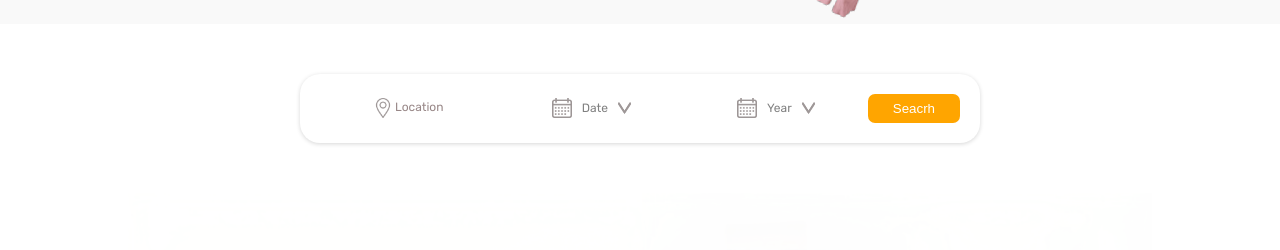
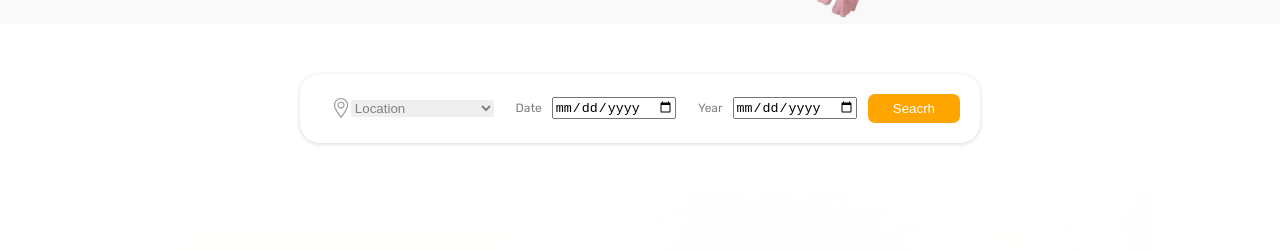
Before and after one commit to Jayaram-s-kumar/praoud, a plain HTML site: page index.html in a window 1280 px wide. Shown: the part 476-726 px from the top of the page. Drawn offline with Linux system fonts and the light colour scheme.

Commit message:
updated select

```diff
--- a/index.html
+++ b/index.html
@@ -92,23 +92,42 @@
             <div class="location">
                 <img src="./location.png" alt="" />
 
-                <select="" id="">
-                    <option value="" style="color: rgb(152, 135, 135); font-size: 12px;">Location</option>
 
 
-                    </select>
+                <select name="" id="">
+                    <option value="">Location</option>
+                    <option value="">Alappuzha</option>
+                    <option value="">Ernakulam</option>
+                    <option value="">Kozhikode</option>
+                    <option value="">Palakkad</option>
+                    <option value="">Kollam</option>
+                    <option value="">Kannur</option>
+                    <option value="">Idukki</option>
+                    <option value="">Kasargod</option>
+                    <option value="">Kottayam</option>
+                    <option value="">Thrissur</option>
+                    <option value="">Pathanamthitta</option>
+                    <option value="">Malappuram</option>
+                    <option value="">Wayanad</option>
+                    <option value="">Thiruvananthapuram</option>
+
+                </select>
             </div>
 
             <div class="date">
-                <img src="./calendar1.png" alt="" />
+                <!-- <img src="./calendar1.png" alt="" /> -->
                 <p>Date</p>
-                <img src="./down.png" alt="" class='down hide600' />
+                <!-- <img src="./down.png" alt="" class='down hide600' /> -->
+                <input type="date" id='pickdate' />
+
             </div>
 
             <div class="date">
-                <img src="./calendar1.png" alt="" />
+                <!-- <img src="./calendar1.png" alt="" /> -->
                 <p>Year</span></p>
-                <img src="./down.png" alt="" class='down hide600' />
+                <!-- <img src="./down.png" alt="" class='down hide600' /> -->
+                <input type="date" id='pickdate' />
+
             </div>
         </div>
 
```
